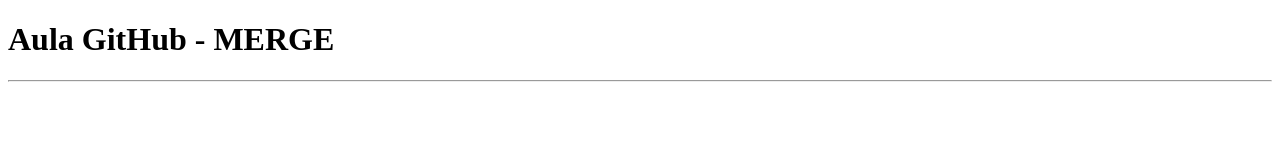
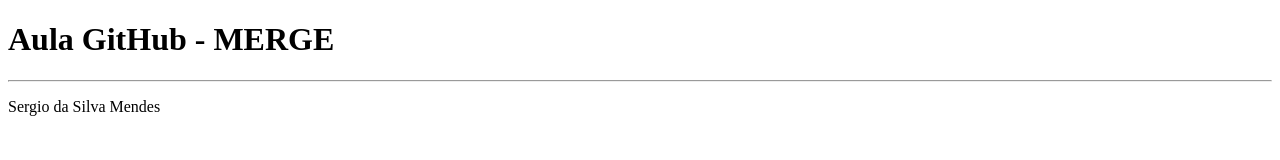
Before and after one commit to cotiaws/aula-merge, a plain HTML site: page index.html in a window 1280 px wide. Drawn offline with Linux system fonts and the light colour scheme.

Commit message:
fix: Alteração da página principal

```diff
--- a/index.html
+++ b/index.html
@@ -10,5 +10,7 @@
     <h1>Aula GitHub - MERGE</h1>
     <hr/>
 
+    <p>Sergio da Silva Mendes</p>
+
 </body>
 </html>
```
